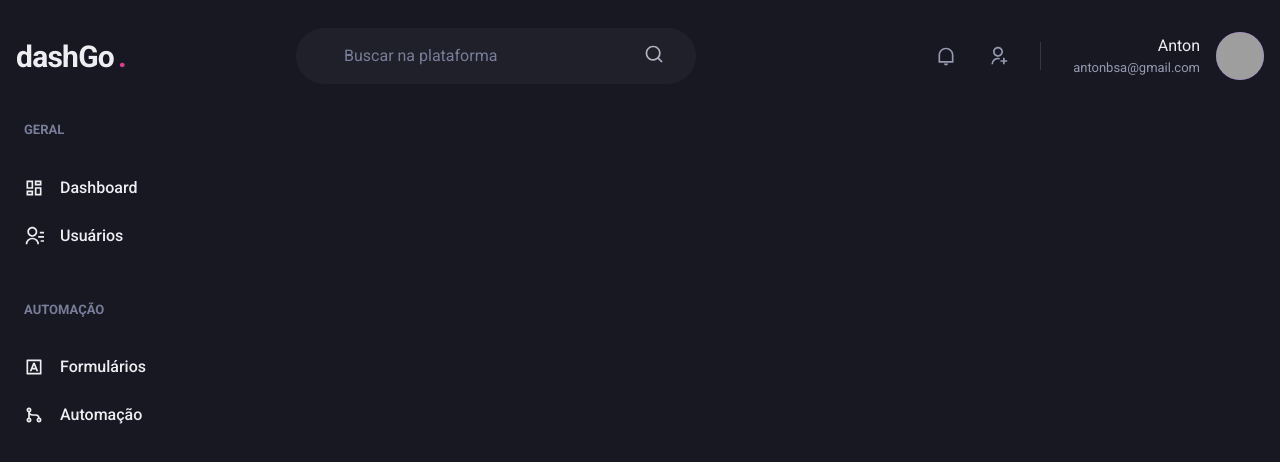
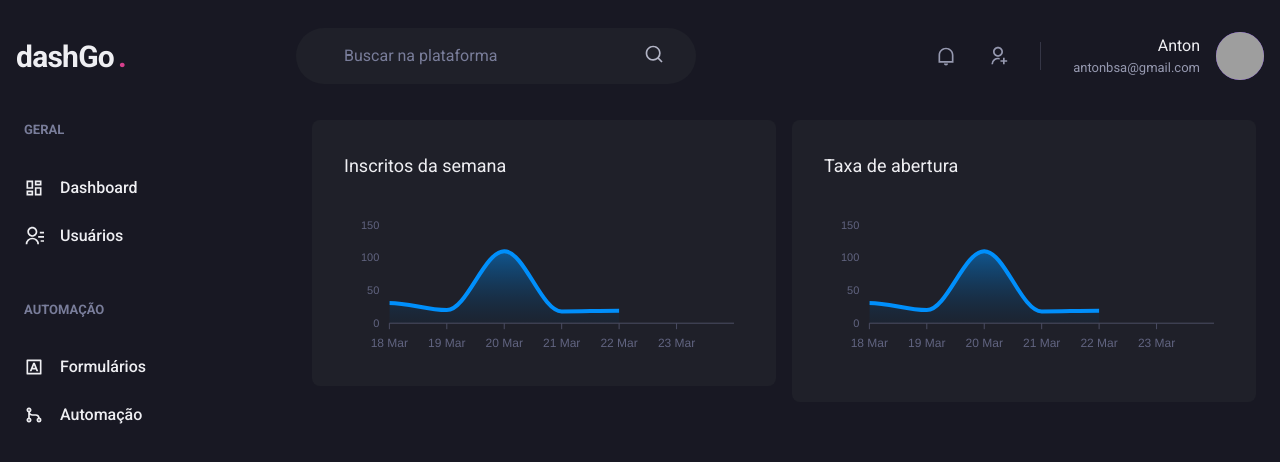
Before and after one commit to antonbsa/dashgo, a Next.js app: page /dashboard in a window 1280 px wide. Shown: the top 462 px of the page. Built offline with nearby package versions, Linux system fonts and the light colour scheme; grey boxes are pictures that could not be loaded.

Commit message:
add graphics to dashboard page

```diff
--- a/package.json
+++ b/package.json
@@ -13,9 +13,11 @@
     "@chakra-ui/react": "^1.8.8",
     "@emotion/react": "^11.9.0",
     "@emotion/styled": "^11.8.1",
+    "apexcharts": "^3.35.0",
     "framer-motion": "^6.3.0",
     "next": "12.1.5",
     "react": "18.0.0",
+    "react-apexcharts": "^1.4.0",
     "react-dom": "18.0.0",
     "react-icons": "^4.3.1"
   },
--- a/src/pages/dashboard.tsx
+++ b/src/pages/dashboard.tsx
@@ -1,14 +1,95 @@
-import { Flex } from "@chakra-ui/react";
+import { Box, Flex, SimpleGrid, Text } from "@chakra-ui/react";
+import dynamic from 'next/dynamic'
 import { Header } from "../components/Header";
 import { Sidebar } from "../components/Sidebar";
+import { theme } from "../styles/theme";
+import { ApexOptions } from 'apexcharts';
+
+const Chart = dynamic(() => import('react-apexcharts'), {
+  ssr: false
+});
 
 export default function Dashboard() {
+  const options: ApexOptions = {
+    chart: {
+      toolbar: {
+        show: false,
+      },
+      zoom: {
+        enabled: false,
+      },
+      foreColor: theme.colors.gray[500],
+    },
+    grid: {
+      show: false,
+    },
+    dataLabels: {
+      enabled: false,
+    },
+    tooltip: {
+      enabled: false,
+    },
+    xaxis: {
+      type: 'datetime',
+      axisBorder: {
+        color: theme.colors.gray[600],
+      },
+      axisTicks: {
+        color: theme.colors.gray[600],
+      },
+      categories: [
+        '2021-03-18T00:00:00.000z',
+        '2021-03-19T00:00:00.000z',
+        '2021-03-20T00:00:00.000z',
+        '2021-03-21T00:00:00.000z',
+        '2021-03-22T00:00:00.000z',
+        '2021-03-23T00:00:00.000z',
+        '2021-03-24T00:00:00.000z',
+      ],
+    },
+    fill: {
+      opacity: 0.3,
+      type: 'gradient',
+      gradient: {
+        shade: 'dark',
+        opacityFrom: 0.7,
+        opacityTo: 0.3,
+      }
+    }
+  }
+
+  const series = [{
+    name: 'series1',
+    data: [
+      31, 20, 110, 18, 19,
+    ]
+  }]
+
   return (
     <Flex direction="column" h="100vh">
       <Header />
 
       <Flex w="100%" my="6" maxWidth={1480} mx="auto" px="6">
         <Sidebar />
+        <SimpleGrid flex="1" gap="4" minChildWidth="320px" alignItems="flex-start">
+          <Box
+            p="8"
+            bg="gray.800"
+            borderRadius={8}
+            pb="4"
+          >
+            <Text fontSize="lg" mb="4">Inscritos da semana</Text>
+            <Chart options={options} series={series} type="area" height={160} />
+          </Box>
+          <Box
+            p="8"
+            bg="gray.800"
+            borderRadius={8}
+          >
+            <Text fontSize="lg" mb="4">Taxa de abertura</Text>
+            <Chart options={options} series={series} type="area" height={160} />
+          </Box>
+        </SimpleGrid>
       </Flex>
     </Flex>
   )
```
Also changed, not shown: 1 other file (tests, documents, lock files or other folders).
